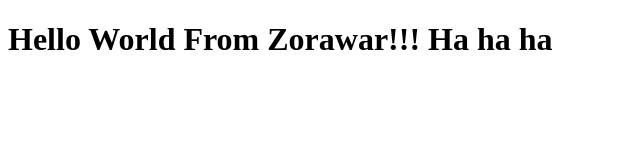
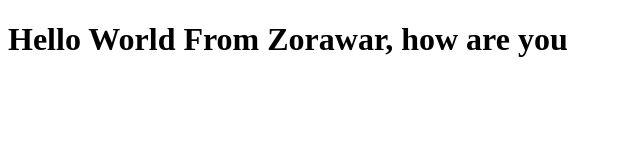
Before and after one commit to z0ra-thind/helloworld, a plain HTML site: page index.html in a window 1280 px wide. Shown: the whole page, without its empty margins (0-640 px from the left). Drawn offline with Linux system fonts and the light colour scheme.

Commit message:
Update index.html
testing change

```diff
--- a/index.html
+++ b/index.html
@@ -9,6 +9,7 @@
     <script src='main.js'></script> -->
 </head>
 <body>
-    <h1>Hello World From Zorawar!!! Ha ha ha</h1>
+    <h1>Hello World From Zorawar, how are you
+    </h1>
 </body>
 </html>
```
